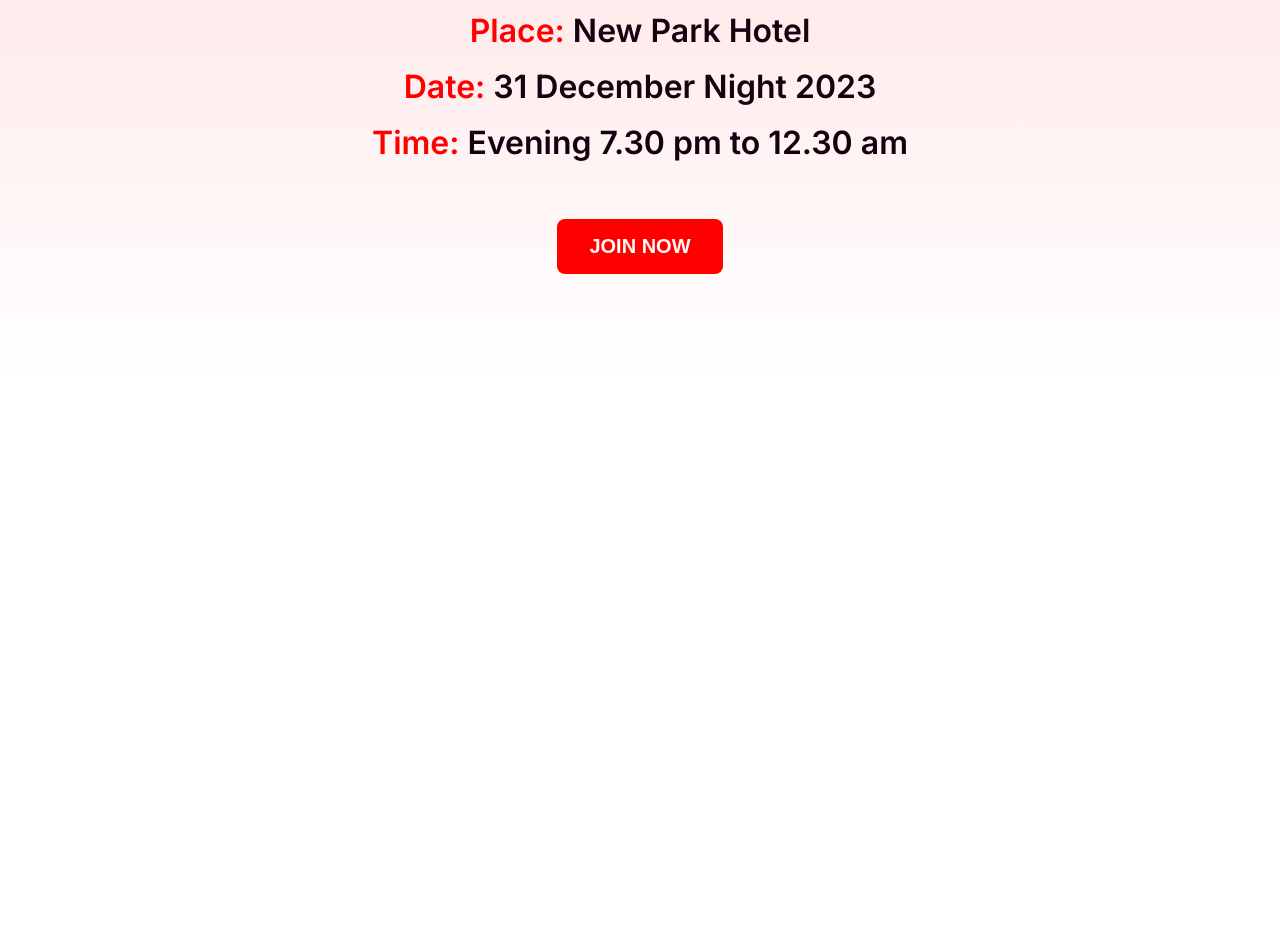
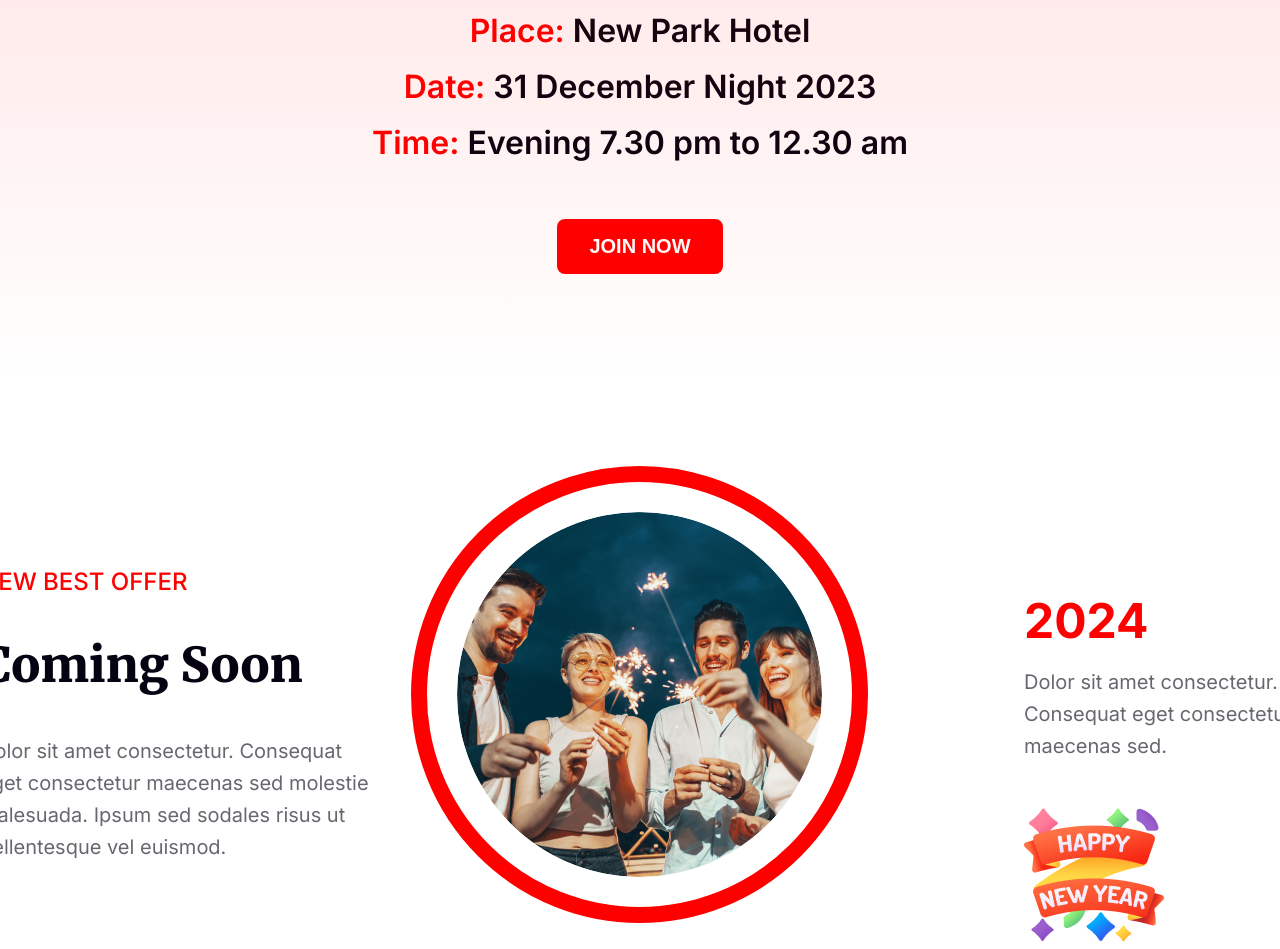
Before and after one commit to tsbarbhuiya/new-year-page, a plain HTML site: page index.html in a window 1280 px wide. Shown: the part 2573-3522 px from the top of the page. Before the commit the page ends 3034 px from the top, so only its background shows below. Drawn offline with Linux system fonts and the light colour scheme.

Commit message:
Added the fifth section

```diff
--- a/index.html
+++ b/index.html
@@ -39,6 +39,19 @@
             </div>
             <div class="fourth-container"></div>
         </section>
+        <section class="fifth">
+            <div class="fifth-container">
+                <h2 class="fifth-first-header">NEW BEST OFFER</h2>
+                <h1 class="fifth-second-header">Coming Soon</h1>
+                <p class="fifth-first-paragraph">Dolor sit amet consectetur. Consequat eget consectetur maecenas sed molestie malesuada. Ipsum sed sodales risus ut pellentesque vel euismod. </p>
+            </div>
+            <img src="./images/Ellipse 1.png" alt="">
+            <div class="fifth-second-container">
+                <h1 class="fifth-second-container-header">2024</h1>
+                <p class="fifth-second-container-paragraph">Dolor sit amet consectetur. Consequat eget consectetur maecenas sed.</p>
+                <img src="./images/Group 96.png" alt="">
+            </div>
+        </section>
     </main>
     <footer>
 
--- a/styles/new-year-page.css
+++ b/styles/new-year-page.css
@@ -234,3 +234,80 @@ main{
     font-weight: bold;
     font-size: 20px;
 }
+
+/* Fifth Section styles */
+
+.fifth{
+    display: flex;
+    width: 1320px;
+    height: 482px;
+    justify-content: space-between;
+    align-items: center;
+}
+
+.fifth > img{
+    width: 365px;
+    height: 365px;
+    border: 16px solid #FF0000;
+    border-radius: 50%;
+    padding: 30px;
+}
+
+.fifth-container{
+    width: 393px;
+    height: 255px;
+    margin-top: 104px;
+    margin-bottom: 104px;
+}
+
+.fifth-first-header{
+    font-family: 'Inter', sans-serif;
+    font-size: 24px;
+    font-weight: 500;
+    color: #FF0000;
+    margin: 0px;
+}
+
+.fifth-second-header{
+    font-family: 'Merriweather', sans-serif;
+    font-weight: 900;
+    font-size: 48px;
+    color: #070211;
+}
+
+.fifth-first-paragraph{
+    font-family: 'Inter', sans-serif;
+    font-size: 20px;
+    line-height: 32px;
+    color: #070211;
+    opacity: 0.6;
+}
+
+.fifth-second-container-header{
+    font-family: 'Inter', sans-serif;
+    font-weight: bold;
+    font-size: 48px;
+    color: #FF0000;
+    margin-bottom: 16px;
+}
+
+.fifth-second-container-paragraph{
+    font-family: 'Inter', sans-serif;
+    font-size: 20px;
+    line-height: 32px;
+    color: #070211;
+    opacity: 0.6;
+    margin: 0px;
+}
+
+.fifth-second-container{
+    width: 276px;
+    margin-left: 118px;
+    margin-top: 112px;
+}
+
+.fifth-second-container > img{
+    width: 140px;
+    height: 140px;
+    margin-top: 43px;
+}
```
